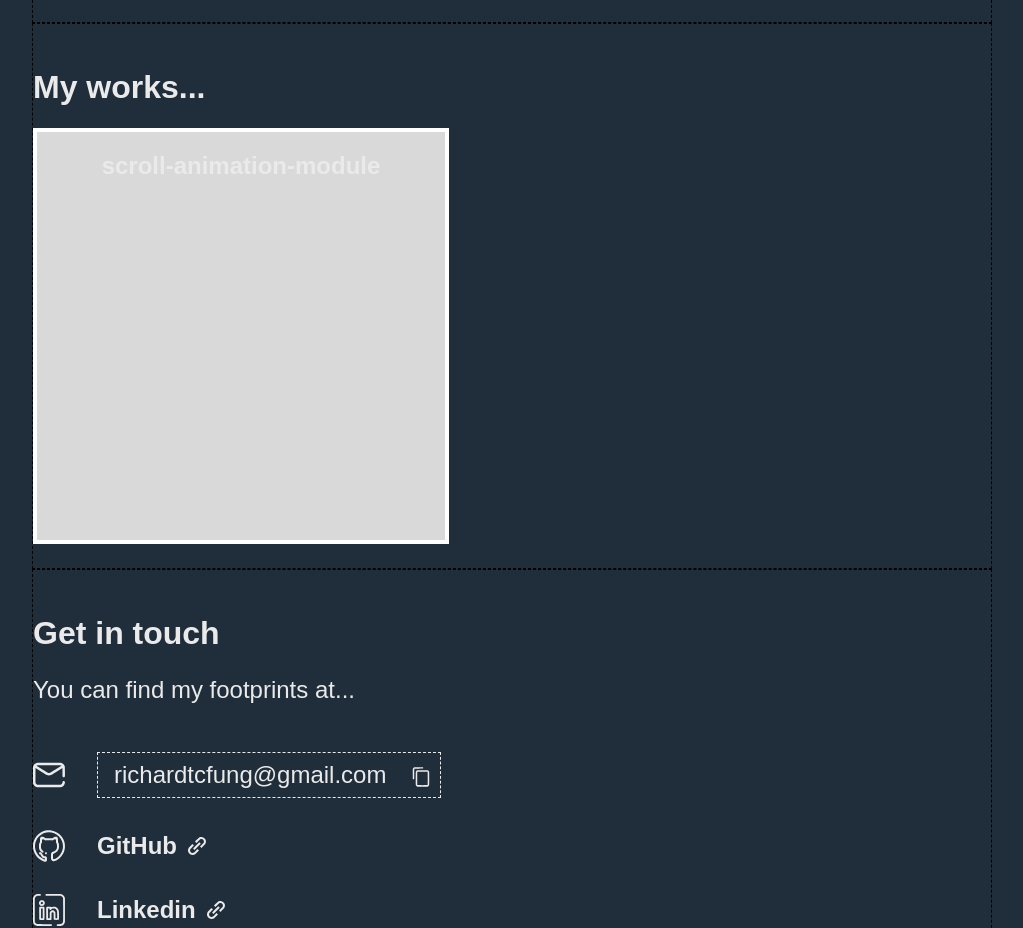
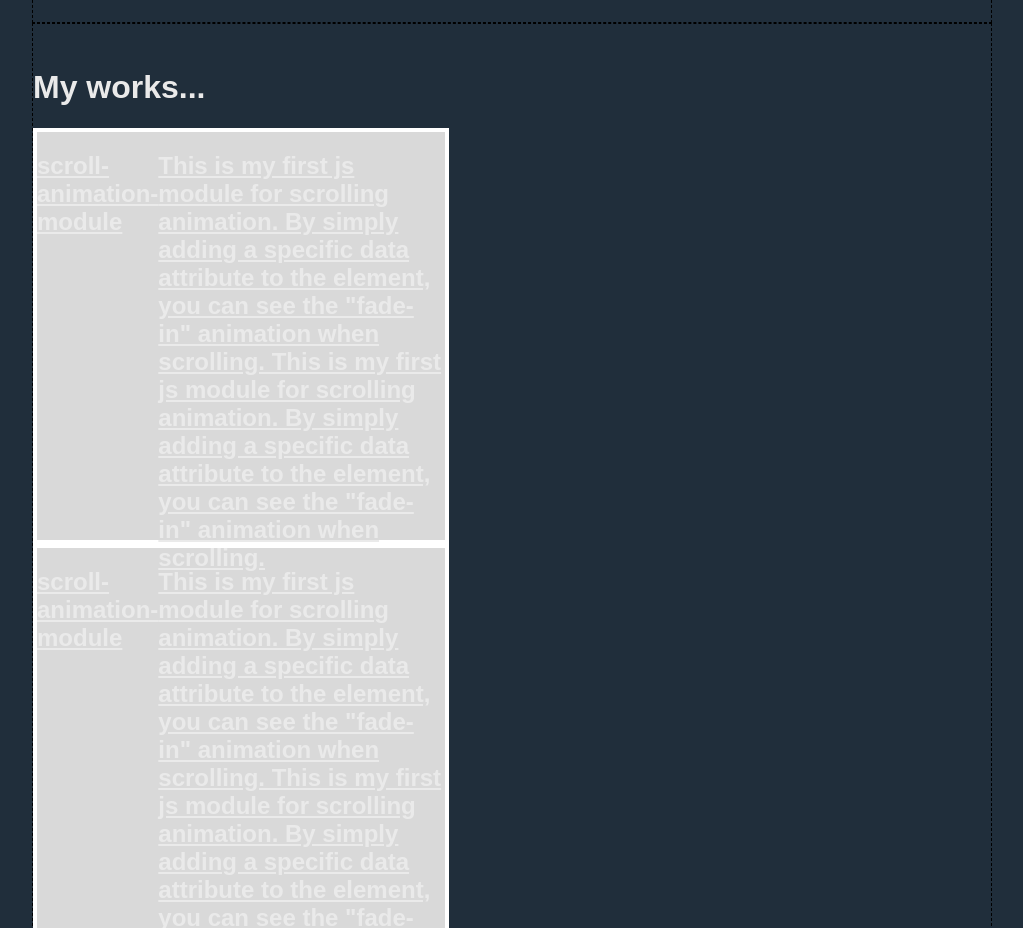
Before and after one commit to r7chardgh/profile, a React (Vite) app: page / in a window 1280 px wide. Shown: the part 1680-2608 px from the top of the page, without its empty margins (128-1151 px from the left). Built offline with nearby package versions, Linux system fonts and the light colour scheme; a web font is replaced by a local one.

Commit message:
temp push - incomplete work pages and styles

```diff
--- a/src/pages/Works.jsx
+++ b/src/pages/Works.jsx
@@ -4,9 +4,130 @@ function Works() {
   return (
     <>
       <div id="works" className="container">
-      <h1 className="title">My works...</h1>
-        <div className="work-item">
-          <h2 className="work-item__title">scroll-animation-module</h2>
+        <h1 className="title">My works...</h1>
+        <div className="slide">
+          <div className="carousel">
+            <a
+              href="https://r7chardgh.github.io/scroll-animation-module/"
+              target="_blank"
+              className="work-item"
+            >
+              <h2 className="work-item__title">scroll-animation-module</h2>
+              <h2 className="work-item__description">
+                This is my first js module for scrolling animation. By simply
+                adding a specific data attribute to the element, you can see the
+                "fade-in" animation when scrolling. This is my first js module
+                for scrolling animation. By simply adding a specific data
+                attribute to the element, you can see the "fade-in" animation
+                when scrolling.
+              </h2>
+            </a>
+            <a
+              href="https://r7chardgh.github.io/scroll-animation-module/"
+              target="_blank"
+              className="work-item"
+            >
+              <h2 className="work-item__title">scroll-animation-module</h2>
+              <h2 className="work-item__description">
+                This is my first js module for scrolling animation. By simply
+                adding a specific data attribute to the element, you can see the
+                "fade-in" animation when scrolling. This is my first js module
+                for scrolling animation. By simply adding a specific data
+                attribute to the element, you can see the "fade-in" animation
+                when scrolling.
+              </h2>
+            </a>
+            <a
+              href="https://r7chardgh.github.io/scroll-animation-module/"
+              target="_blank"
+              className="work-item"
+            >
+              <h2 className="work-item__title">scroll-animation-module</h2>
+              <h2 className="work-item__description">
+                This is my first js module for scrolling animation. By simply
+                adding a specific data attribute to the element, you can see the
+                "fade-in" animation when scrolling. This is my first js module
+                for scrolling animation. By simply adding a specific data
+                attribute to the element, you can see the "fade-in" animation
+                when scrolling.
+              </h2>
+            </a>
+            <a
+              href="https://r7chardgh.github.io/scroll-animation-module/"
+              target="_blank"
+              className="work-item"
+            >
+              <h2 className="work-item__title">scroll-animation-module</h2>
+              <h2 className="work-item__description">
+                This is my first js module for scrolling animation. By simply
+                adding a specific data attribute to the element, you can see the
+                "fade-in" animation when scrolling. This is my first js module
+                for scrolling animation. By simply adding a specific data
+                attribute to the element, you can see the "fade-in" animation
+                when scrolling.
+              </h2>
+            </a>
+            <a
+              href="https://r7chardgh.github.io/scroll-animation-module/"
+              target="_blank"
+              className="work-item"
+            >
+              <h2 className="work-item__title">scroll-animation-module</h2>
+              <h2 className="work-item__description">
+                This is my first js module for scrolling animation. By simply
+                adding a specific data attribute to the element, you can see the
+                "fade-in" animation when scrolling. This is my first js module
+                for scrolling animation. By simply adding a specific data
+                attribute to the element, you can see the "fade-in" animation
+                when scrolling.
+              </h2>
+            </a>
+            <a
+              href="https://r7chardgh.github.io/scroll-animation-module/"
+              target="_blank"
+              className="work-item"
+            >
+              <h2 className="work-item__title">scroll-animation-module</h2>
+              <h2 className="work-item__description">
+                This is my first js module for scrolling animation. By simply
+                adding a specific data attribute to the element, you can see the
+                "fade-in" animation when scrolling. This is my first js module
+                for scrolling animation. By simply adding a specific data
+                attribute to the element, you can see the "fade-in" animation
+                when scrolling.
+              </h2>
+            </a>
+            <a
+              href="https://r7chardgh.github.io/scroll-animation-module/"
+              target="_blank"
+              className="work-item"
+            >
+              <h2 className="work-item__title">scroll-animation-module</h2>
+              <h2 className="work-item__description">
+                This is my first js module for scrolling animation. By simply
+                adding a specific data attribute to the element, you can see the
+                "fade-in" animation when scrolling. This is my first js module
+                for scrolling animation. By simply adding a specific data
+                attribute to the element, you can see the "fade-in" animation
+                when scrolling.
+              </h2>
+            </a>
+            <a
+              href="https://r7chardgh.github.io/scroll-animation-module/"
+              target="_blank"
+              className="work-item"
+            >
+              <h2 className="work-item__title">scroll-animation-module</h2>
+              <h2 className="work-item__description">
+                This is my first js module for scrolling animation. By simply
+                adding a specific data attribute to the element, you can see the
+                "fade-in" animation when scrolling. This is my first js module
+                for scrolling animation. By simply adding a specific data
+                attribute to the element, you can see the "fade-in" animation
+                when scrolling.
+              </h2>
+            </a>
+          </div>
         </div>
       </div>
     </>
--- a/src/styles/_settings.scss
+++ b/src/styles/_settings.scss
@@ -21,6 +21,10 @@ $title-sm: 2em;
 $font-xh:600;
 $font-h:400;
 $font-l:200;
+
+//scrollbar thumb
+$light-theme-scroll-thumb:#202e3b;
+$dark-theme-scroll-thumb:#eaeaea;
 
 //media breakpoint
 $breakpoints: (
--- a/src/styles/_theme.scss
+++ b/src/styles/_theme.scss
@@ -1,7 +1,7 @@
 @use "./settings" as *;
 
 $bg: "bg";
-$bg-header:"bgHeader";
+$bg-header: "bgHeader";
 $card-bg: "card-bg";
 $text: "text";
 $text-secondary: "text-secondary";
@@ -13,6 +13,7 @@ $brand-red: "brand-red";
 $border: "border";
 $stroke: "stroke";
 $fill: "fill";
+$scroll-thumb: "scrollThumb";
 
 $themes: (
   default: (
@@ -20,16 +21,18 @@ $themes: (
     text: $light-theme-text-color,
     link: $light-theme-text-color,
     stroke: $light-theme-text-color,
-    fill:$light-theme-text-color,
-    bgHeader:$light-theme-bg-color--header
+    fill: $light-theme-text-color,
+    bgHeader: $light-theme-bg-color--header,
+    scrollThumb: $light-theme-scroll-thumb
   ),
   dark: (
     bg: $dark-theme-bg-color,
     text: $dark-theme-text-color,
     link: $dark-theme-text-color,
     stroke: $dark-theme-text-color,
-    fill:$dark-theme-text-color,
-    bgHeader:$dark-theme-bg-color--header
+    fill: $dark-theme-text-color,
+    bgHeader: $dark-theme-bg-color--header,
+    scrollThumb: $dark-theme-scroll-thumb
   )
 );
 
```
